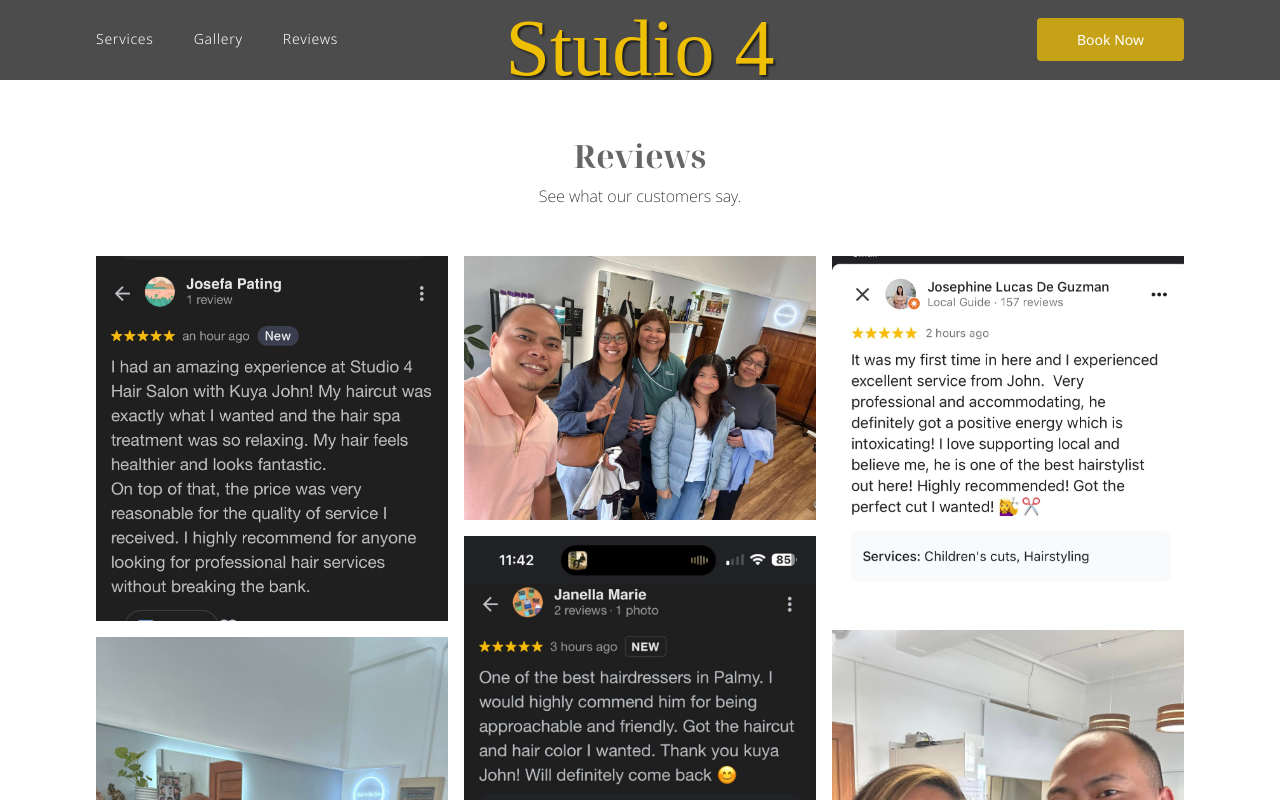
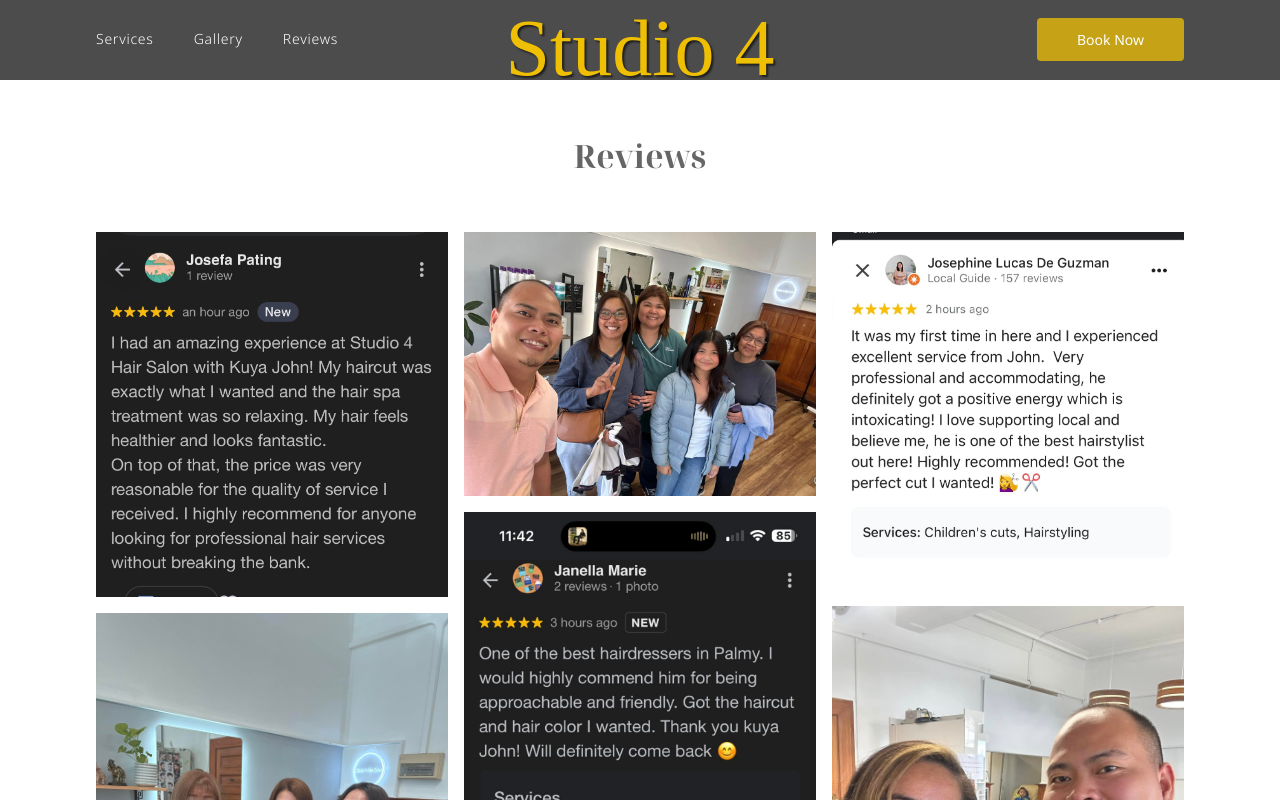
Before and after one commit to marlonsvillarama/studio4hairsalon_svk, a SvelteKit app: page /reviews in a window 1280 px wide. Shown: the top 800 px of the page. Built offline with nearby package versions, Linux system fonts and the light colour scheme; a web font is replaced by a local one.

Commit message:
20250525

```diff
--- a/src/routes/reviews/+page.svelte
+++ b/src/routes/reviews/+page.svelte
@@ -8,7 +8,7 @@
 
 <!-- <main> -->
 <div class="page">
-    <PageHeader title="Reviews" text="See what our customers say." />
+    <PageHeader title="Reviews" text="" />
     <Gallery images={gallery.images} />
 </div>
 <!-- </main> -->
```
